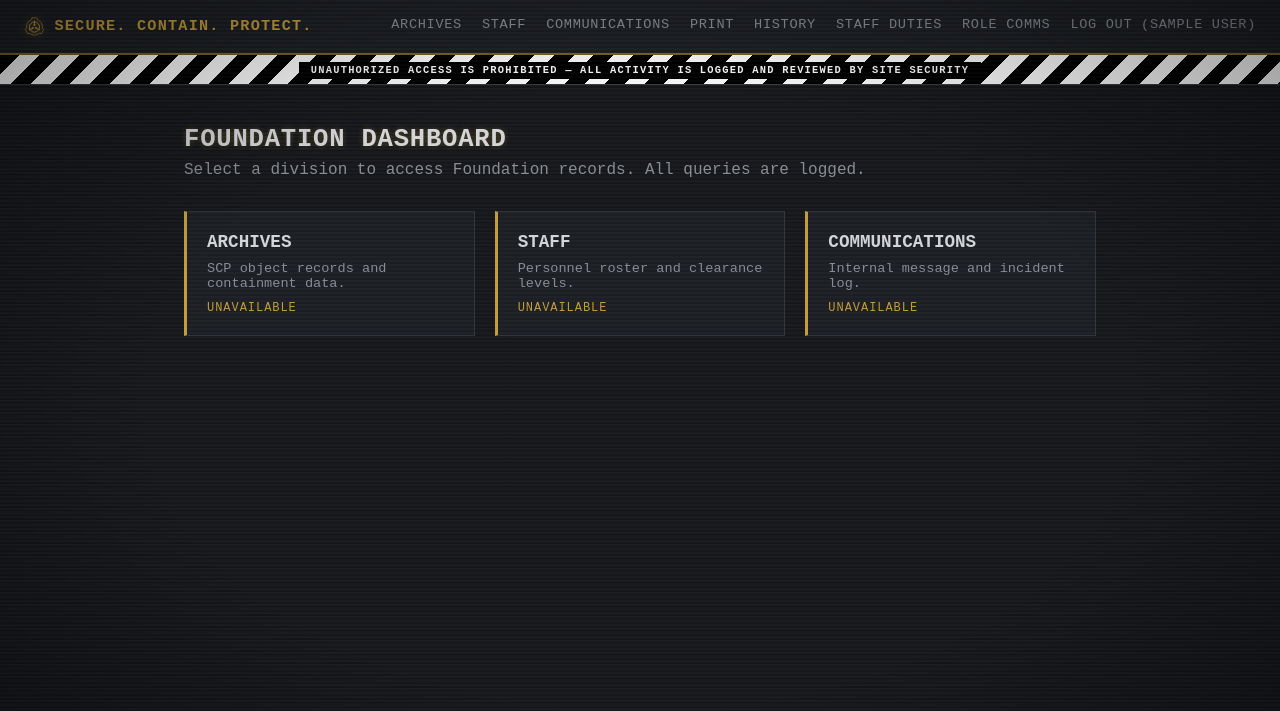
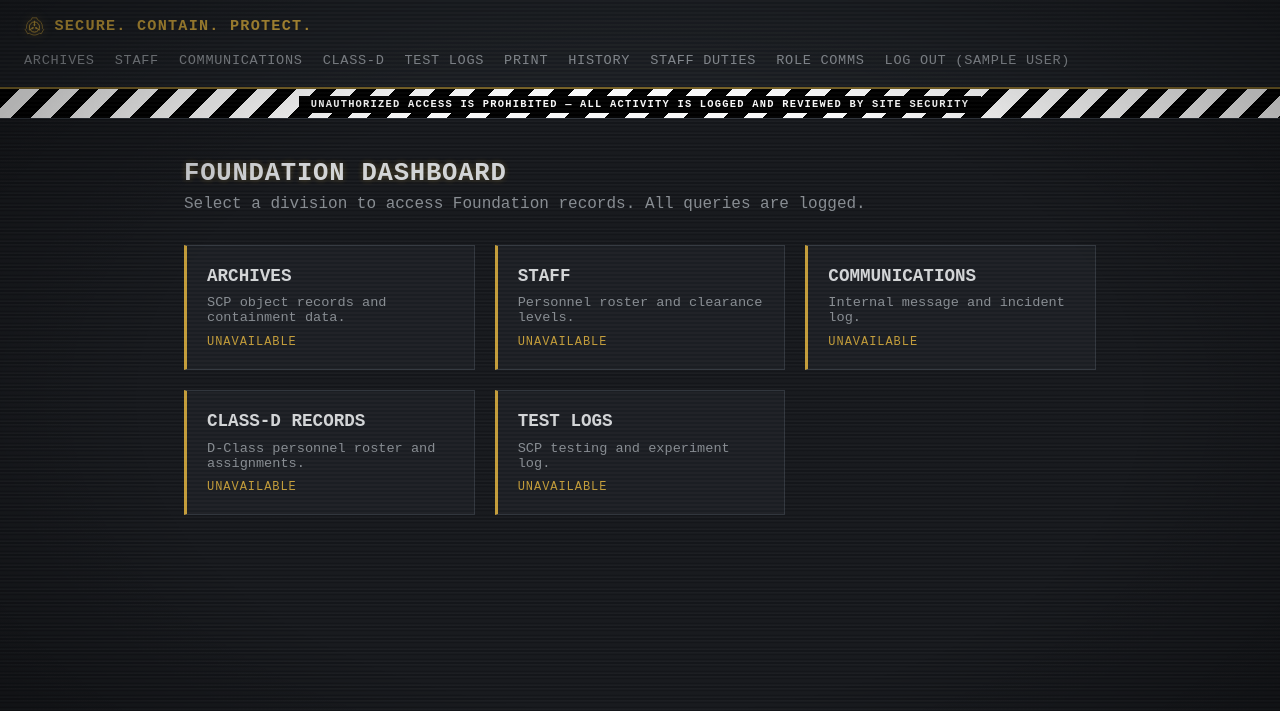
Before and after one commit to littleguysbigbusiness/SCP, a Flask app: page / in a window 1280 px wide. Shown: the top 711 px of the page. Run offline with Flask 3, Linux system fonts and the light colour scheme; the visitor is signed in with stand-in values (Sample User, id 1).

Commit message:
Add Class-D Records and Test Logs tabs
New privileged-only tiles built on the existing generic list/edit machinery:
Class-D Records (D-Class roster, status, SCP assignment) and Test Logs
(experiment log with auto-filled date). Both get dashboard counts, edit
links, and Edit History logging for free.

Co-Authored-By: Claude Sonnet 5 <noreply@anthropic.com>

```diff
--- a/app.py
+++ b/app.py
@@ -96,6 +96,8 @@ TILES = [
     {"key": "archives", "title": "Archives", "description": "SCP object records and containment data."},
     {"key": "staff", "title": "Staff", "description": "Personnel roster and clearance levels."},
     {"key": "communications", "title": "Communications", "description": "Internal message and incident log."},
+    {"key": "class_d", "title": "Class-D Records", "description": "D-Class personnel roster and assignments."},
+    {"key": "test_logs", "title": "Test Logs", "description": "SCP testing and experiment log."},
 ]
 
 PRINT_TILES = [
@@ -138,6 +140,8 @@ def _list_view(key, title):
         row = {h: request.form.get(h, "").strip() for h in config["headers"]}
         if key == "communications" and not row.get("Timestamp"):
             row["Timestamp"] = datetime.now(timezone.utc).isoformat(timespec="seconds")
+        if key == "test_logs" and not row.get("Date"):
+            row["Date"] = datetime.now(timezone.utc).date().isoformat()
         sc.add_row(key, row)
         return redirect(url_for(key))
 
@@ -283,6 +287,26 @@ def communications():
 @app.route("/communications/edit/<record_id>", methods=["GET", "POST"])
 def communications_edit(record_id):
     return _edit_view("communications", "Edit Communications Record", record_id)
+
+
+@app.route("/class-d", methods=["GET", "POST"])
+def class_d():
+    return _list_view("class_d", "Class-D Records")
+
+
+@app.route("/class-d/edit/<record_id>", methods=["GET", "POST"])
+def class_d_edit(record_id):
+    return _edit_view("class_d", "Edit Class-D Record", record_id)
+
+
+@app.route("/test-logs", methods=["GET", "POST"])
+def test_logs():
+    return _list_view("test_logs", "Test Logs")
+
+
+@app.route("/test-logs/edit/<record_id>", methods=["GET", "POST"])
+def test_logs_edit(record_id):
+    return _edit_view("test_logs", "Edit Test Log", record_id)
 
 
 @app.route("/history")
--- a/sheets_client.py
+++ b/sheets_client.py
@@ -48,6 +48,14 @@ TABS = {
     "communications": {
         "title": "Communications",
         "headers": ["ID", "Timestamp", "From", "To", "Subject", "Message", "Priority"],
+    },
+    "class_d": {
+        "title": "Class-D Records",
+        "headers": ["ID", "Status", "Assigned SCP", "Intake Date", "Termination Date", "Notes"],
+    },
+    "test_logs": {
+        "title": "Test Logs",
+        "headers": ["ID", "Date", "SCP", "Subject", "Procedure", "Result", "Researcher"],
     },
     "role_comms": {
         "title": "Role Comms",
--- a/templates/base.html
+++ b/templates/base.html
@@ -26,6 +26,8 @@
           <a href="{{ url_for('archives') }}">Archives</a>
           <a href="{{ url_for('staff') }}">Staff</a>
           <a href="{{ url_for('communications') }}">Communications</a>
+          <a href="{{ url_for('class_d') }}">Class-D</a>
+          <a href="{{ url_for('test_logs') }}">Test Logs</a>
           <a href="{{ url_for('print_hub') }}">Print</a>
           <a href="{{ url_for('edit_history') }}">History</a>
         {% endif %}
```
Also changed, not shown: README.md.
